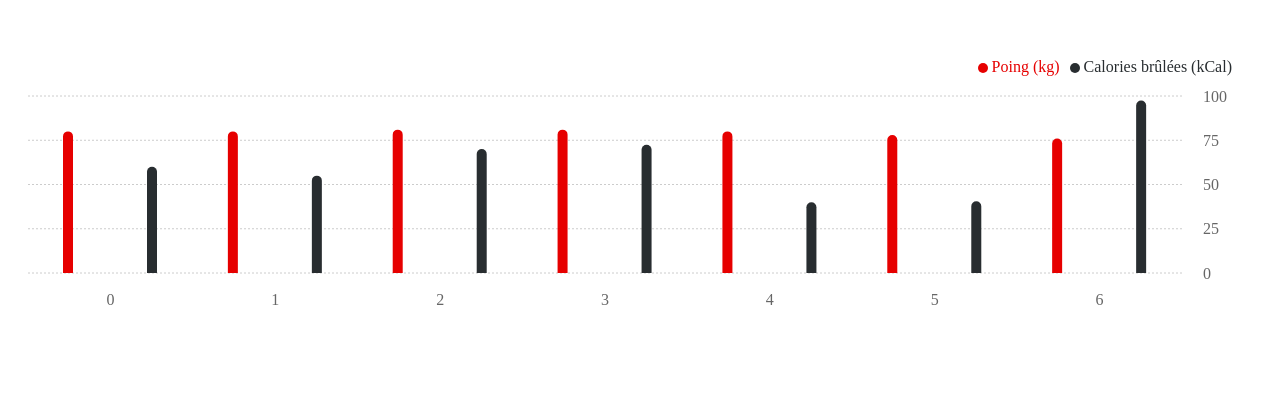
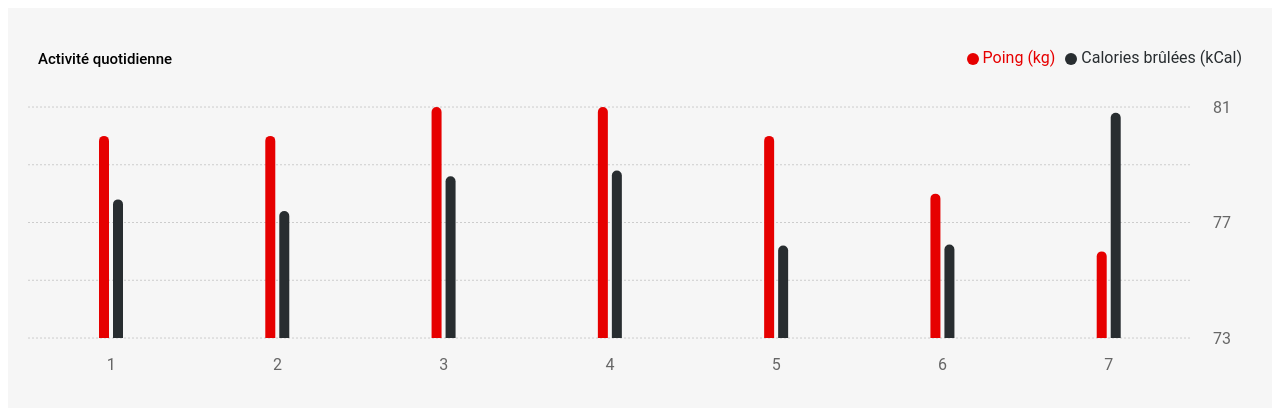
Before and after one commit to milonte/SportSee, a React (Create React App) app: page /12 in a window 1280 px wide. Shown: the top 408 px of the page. Built offline with nearby package versions, Linux system fonts and the light colour scheme.

Commit message:
type + activity

```diff
--- a/package.json
+++ b/package.json
@@ -14,7 +14,7 @@
     "react-dom": "^18.2.0",
     "react-router": "^6.8.1",
     "react-router-dom": "^6.8.1",
-    "react-scripts": "5.0.1",
+    "react-scripts": "^5.0.1",
     "recharts": "^2.4.1",
     "sass": "^1.58.0",
     "typescript": "^4.9.5",
--- a/src/App.tsx
+++ b/src/App.tsx
@@ -1,43 +1,46 @@
-import React, { useEffect, useState } from 'react';
-import logo from './logo.svg';
+import React, { SetStateAction, useEffect, useState } from 'react';
 import './styles/app.scss';
 import { useParams } from 'react-router-dom';
 import { getUserMainDatas, getUserActivities, getUserAverageSessions, getUserPerformances } from './Api';
 import Activity from './components/Activity';
+import { UserMainDatasInterface } from './models/UserMainDatasInterface';
+import { UserActivityDatasInterface } from './models/UserActivityDatasInterface';
+import { UserSessionDatasInterface } from './models/UserSessionDatasInterface';
+import { UserPerformanceDatasInterface } from './models/UserPerformanceDatasInterface';
 
 /**
  * Default App function
  */
 export default function App() {
 
-  const [userMainDatas, setUserMainDatas] = useState([])
-  const [userActivities, setUserActivities] = useState([])
-  const [userAverageSessions, setUserAverageSessions] = useState([])
-  const [userPerformances, setUserPerformances] = useState([])
+  const [userMainDatas, setUserMainDatas]: SetStateAction<any> = useState([])
+  const [userActivities, setUserActivities]: SetStateAction<any> = useState([])
+  const [userAverageSessions, setUserAverageSessions]: SetStateAction<any> = useState([])
+  const [userPerformances, setUserPerformances]: SetStateAction<any> = useState([])
   const { userId } = useParams();
 
   useEffect(() => {
     async function fetchData() {
       // get datas from API / mocks
-      const datasResponse = userId ? await getUserMainDatas(userId) : null;
-      const activitiesResponse = userId ? await getUserActivities(userId) : null;
-      const sessionsResponse = userId ? await getUserAverageSessions(userId) : null;
-      const performancesResponse = userId ? await getUserPerformances(userId) : null;
+      if (userId) {
+        const datasResponse: UserMainDatasInterface = await getUserMainDatas(userId);
+        const activitiesResponse: UserActivityDatasInterface = await getUserActivities(userId);
+        const sessionsResponse: UserSessionDatasInterface = await getUserAverageSessions(userId);
+        const performancesResponse: UserPerformanceDatasInterface = await getUserPerformances(userId);
 
-      // setting datas to states
-      setUserMainDatas(datasResponse.data)
-      setUserActivities(activitiesResponse.data)
-      setUserAverageSessions(sessionsResponse.data)
-      setUserPerformances(performancesResponse.data)
+        // setting datas to states
+        setUserMainDatas(datasResponse)
+        setUserActivities(activitiesResponse)
+        setUserAverageSessions(sessionsResponse)
+        setUserPerformances(performancesResponse)
+      }
+
     }
     fetchData();
   }, [])
 
-  /*   console.log(userMainDatas)
-    console.log(userActivities)
-    console.log(userAverageSessions)
-    console.log(userPerformances)
-    console.log(process.env.REACT_APP_WEBSITE_NAME) */
+  console.log(userActivities)
+
   return (
     <div className="App">
       <Activity data={userActivities} />
--- a/src/components/Activity.tsx
+++ b/src/components/Activity.tsx
@@ -1,33 +1,58 @@
 import '../styles/components/activity.scss';
-import { BarChart, Bar, XAxis, YAxis, CartesianGrid, Tooltip, Legend, ResponsiveContainer } from 'recharts';
+import { BarChart, Bar, XAxis, YAxis, CartesianGrid, Tooltip, Legend, ResponsiveContainer, Text, Line } from 'recharts';
 
 export default function Activity(data: any) {
+    console.log(data, 'activity')
     const sessions = data.data.sessions;
-    console.log(data.data.sessions);
+
+    const ActivityTooptip = ({ active, payload }: any) => {
+        if (active && payload && payload.length) {
             return (
-        <ResponsiveContainer width="100%" height="100%" minHeight="300px">
+                <div className="activity-tooltip">
+                    <p className="label">{`${payload[0].value}Kg`}</p>
+                    <p className="label">{`${payload[1].value}kCal`}</p>
+                </div>
+            );
+        }
+
+        return null;
+    };
+
+    return (
+
+        <div id='activity'>
+            <h2 className='title'>Activité quotidienne</h2>
+            <ResponsiveContainer width="100%" height="100%" minHeight="400px">
+
                 <BarChart
                     width={500}
                     height={300}
                     data={sessions}
                     margin={{
-                    top: 50,
-                    right: 30,
+                        top: 40,
+                        right: 20,
                         left: 20,
-                    bottom: 5,
+                        bottom: 40,
                     }}
-                barCategoryGap={'0px'}
+                    barCategoryGap={"50%"}
                 >
-                <Legend align='right' iconType='circle' iconSize={10} verticalAlign='top' margin={{ top: 20, left: 20, right: 20, bottom: 20 }} />
+
+                    <Legend align='right' iconType='circle' iconSize={12} verticalAlign='top' />
                     <CartesianGrid strokeDasharray="2 2" vertical={false} />
-                <XAxis axisLine={false} tickLine={false} tickMargin={15} />
+                    <XAxis axisLine={false} tickLine={false} tickMargin={15} tickFormatter={(tick) => tick + 1} />
                     <YAxis yAxisId="left" orientation="left" hide />
-                <YAxis yAxisId="right" orientation="right" axisLine={false} tickLine={false} tickMargin={15} />
-                <Tooltip />
-                <Bar yAxisId="right" name='Poing (kg)' dataKey="kilogram" fill="#E60000" radius={[20, 20, 0, 0]} maxBarSize={10} />
-                <Bar yAxisId="left" name='Calories brûlées (kCal)' dataKey="calories" fill="#282D30" radius={[20, 20, 0, 0]} maxBarSize={10} />
+                    <YAxis yAxisId="right" orientation="right"
+                        axisLine={false} tickLine={false} tickMargin={15}
+                        allowDataOverflow={true} domain={['dataMin - 3', 'dataMax']}
+                        tickCount={3}
+                    />
+                    <Tooltip content={ActivityTooptip} />
+                    <Bar yAxisId="right" name='Poing (kg)' dataKey="kilogram" fill="#E60000" radius={[20, 20, 0, 0]} barSize={10} />
+                    <Bar yAxisId="left" name='Calories brûlées (kCal)' dataKey="calories" fill="#282D30" radius={[20, 20, 0, 0]} barSize={10} />
                 </BarChart>
             </ResponsiveContainer>
+        </div>
+
     );
 
 }
--- /dev/null
+++ b/src/models/UserActivityDatasInterface.tsx
@@ -0,0 +1,8 @@
+export interface UserActivityDatasInterface {
+    userId: number,
+    sessions: {
+        day: Date,
+        kilogram: number,
+        calories: number
+    },
+}
--- /dev/null
+++ b/src/models/UserMainDatasInterface.tsx
@@ -0,0 +1,16 @@
+
+export interface UserMainDatasInterface {
+    id: number,
+    userInfos: {
+        firstName: string,
+        lastName: string,
+        age: number,
+    },
+    todayScore: number,
+    keyData: {
+        calorieCount: number,
+        proteinCount: number,
+        carbohydrateCount: number,
+        lipidCount: number
+    }
+}
--- /dev/null
+++ b/src/models/UserPerformanceDatasInterface.tsx
@@ -0,0 +1,15 @@
+export interface UserPerformanceDatasInterface {
+    userId: number,
+    kind: {
+        1: string,
+        2: string,
+        3: string,
+        4: string,
+        5: string,
+        6: string
+    },
+    data: {
+        value: number,
+        kind: number
+    },
+}
--- /dev/null
+++ b/src/models/UserSessionDatasInterface.tsx
@@ -0,0 +1,7 @@
+export interface UserSessionDatasInterface {
+    userId: number,
+    sessions: {
+        day: number,
+        sessionLength: number
+    },
+}
--- a/src/styles/_config.scss
+++ b/src/styles/_config.scss
@@ -1,7 +1,9 @@
-$primary-color: #FF6060;
+$primary-color: #E60000;
 $secondary-color: #F6F6F6;
 
 $desktop-min-width: 1024px;
+
+$font-family: "Roboto", "Helvetica Neue", "Helvetica, Arial";
 
 @mixin screen-min($min) {
     @media screen and (min-width: $min) {
--- a/src/styles/app.scss
+++ b/src/styles/app.scss
@@ -1,6 +1,6 @@
 @use './_config.scss';
-@import-normalize;
 
 body {
     background-color: white;
+    font-family: config.$font-family;
 }
--- a/src/styles/components/activity.scss
+++ b/src/styles/components/activity.scss
@@ -1,5 +1,34 @@
 @use '../_config.scss';
 
-.recharts-default-legend {
-    margin-bottom: 20px !important;
+
+#activity {
+    position: relative;
+    .title {
+        position: absolute;
+        top: 30px;
+        left: 30px;
+        font-size: 15px;
+        font-weight: 500;
+    }
+    .recharts-responsive-container {
+        background-color: config.$secondary-color;
+
+        .recharts-default-legend {
+            margin-bottom: 40px !important;
+        }
+
+        .activity-tooltip {
+            background-color: config.$primary-color;
+            border: 0;
+            height: 100%;
+            text-align: center;
+            padding: 10px;
+            color: white;
+            font-size: 14px;
+            font-weight: bold;
+            justify-content: space-around;
+            flex-direction: column;
+            display: flex;
+        }
+    }
 }
```
Also changed, not shown: src/Api.tsx (+16 -12 lines), 1 other file (tests, documents, lock files or other folders). Lines whose indentation alone changed are shown as unchanged.
